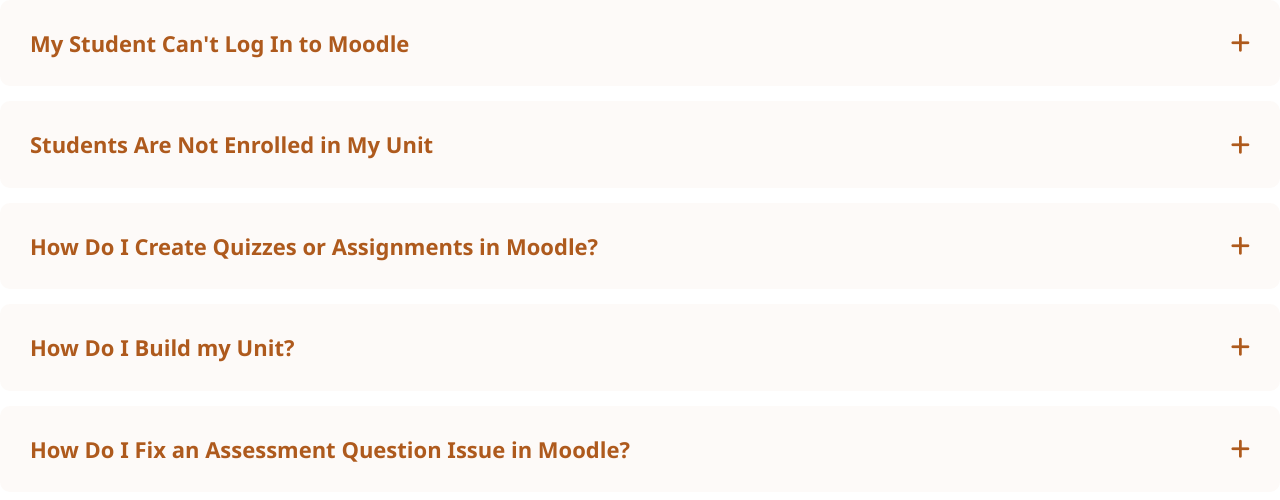
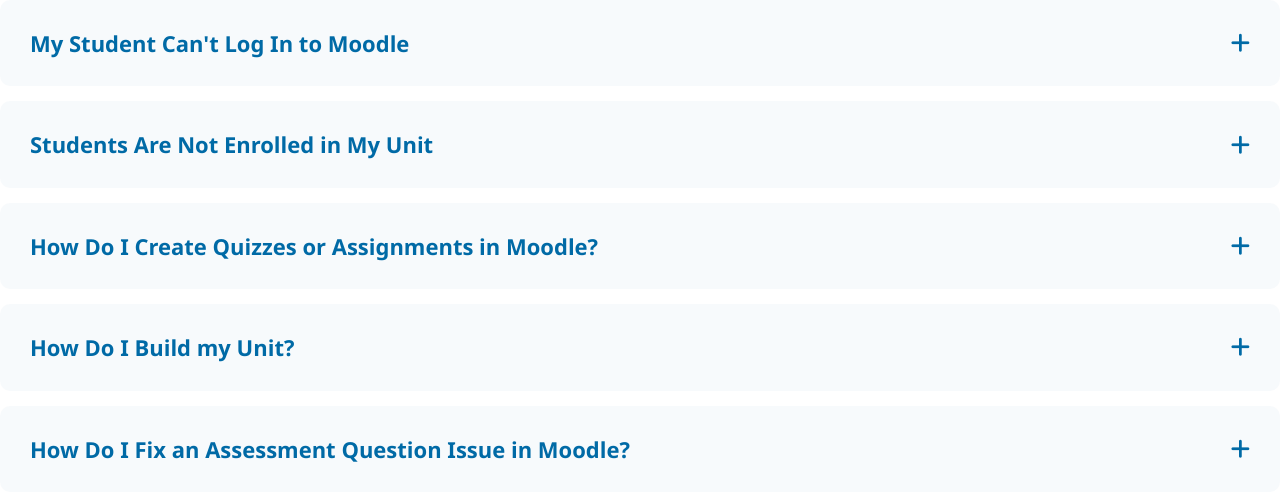
Before and after one commit to tylertyza/wiot-faq-moodle-centeral, a plain HTML site: page index.html in a window 1280 px wide. Drawn offline with nearby package versions, Linux system fonts and the light colour scheme.

Commit message:
Add files via upload

```diff
--- a/index.html
+++ b/index.html
@@ -10,7 +10,7 @@
     <link href="https://cdnjs.cloudflare.com/ajax/libs/font-awesome/6.5.1/css/all.min.css" rel="stylesheet">
     <style>
         :root {
-            --primary-rgb: 174, 90, 29; /* RGB values of the primary color */
+            --primary-rgb: 0, 106, 166; /* RGB values of the primary color */
 
             /* Derived colors */
             --background-color: rgba(var(--primary-rgb), 0.03); /* Light background */
```
